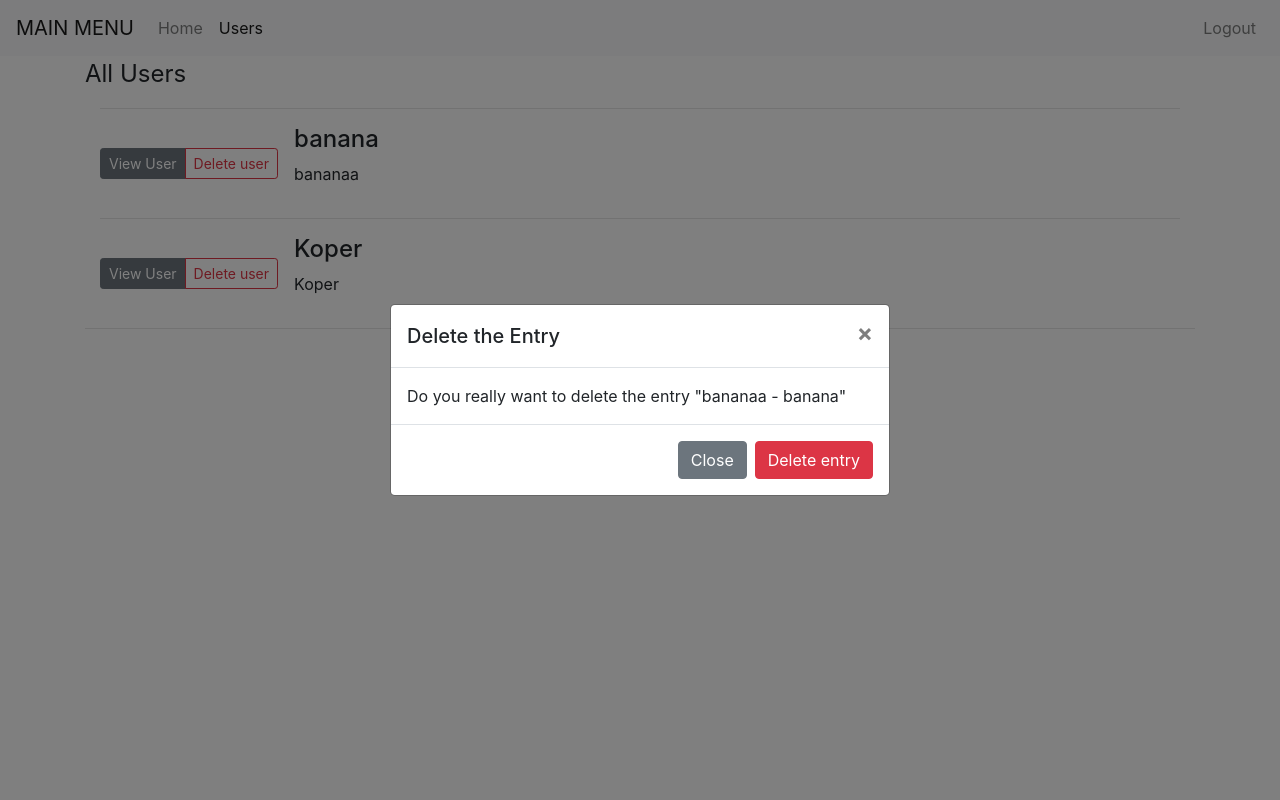
After one commit to Charckle/Svetovid, a Flask app: page /admin/all_users/ in a window 1280 px wide, after a click on "Delete user". The commit adds this page. Run offline with Flask 2, Linux system fonts and the light colour scheme; a user stored in the database is signed in; data comes from the database, SQL or seed files in the repository; both versions use the stored data as it was after the commit; parts of the project's set-up code (start-up, migrations or seed data) failed here and were passed over; some libraries are stand-ins or nearby versions.

Commit message:
new template

```diff
--- a/app/__init__.py
+++ b/app/__init__.py
@@ -4,11 +4,16 @@ from flask import Flask, render_template
 # Import SQLAlchemy
 from flask_sqlalchemy import SQLAlchemy
 
+from flaskext.markdown import Markdown
+
+
 # Define the WSGI application object
 app = Flask(__name__)
 
 # Configurations
 app.config.from_object("config.DevelopmentConfig")
+
+Markdown(app)
 
 # Define the database object which is imported
 # by modules and controllers
--- a/app/main_page_module/controllers.py
+++ b/app/main_page_module/controllers.py
@@ -1,25 +1,113 @@
 # Import flask dependencies
 from flask import Blueprint, request, render_template, \
-                  flash, g, session, redirect, url_for
+                  flash, g, session, redirect, url_for, jsonify
 # Import the database object from the main app module
 from app import db
 
 # Import module forms
-from app.main_page_module.forms import LoginForm, RegisterForm
+from app.main_page_module.forms import LoginForm, RegisterForm, EditUserForm
 
 # Import module models (i.e. User)
 from app.main_page_module.models import User
+#import os
+import re
+import os
 
 
 # Define the blueprint: 'auth', set its url prefix: app.url/auth
 main_page_module = Blueprint('main_page_module', __name__, url_prefix='/')
 
+#login check
+def check_login():
+    if "user_id" not in session:
+        return True
+
 
 # Set the route and accepted methods
 @main_page_module.route('/', methods=['GET', 'POST'])
 def index():
+    if check_login(): return redirect(url_for("main_page_module.login"))
 
     return render_template("main_page_module/index.html")
+
+@main_page_module.route('/admin/all_users/')
+def all_users():
+    if check_login(): return redirect(url_for("main_page_module.login"))
+
+    users = User.query.all()
+
+    return render_template("main_page_module/admin/all_users.html", users=users)
+
+
+@main_page_module.route('/admin/view_user/<user_id>')
+def view_user(user_id):
+    if check_login(): return redirect(url_for("main_page_module.login"))
+
+    user = User.query.filter_by(id=user_id).first()
+
+    if not user:
+        flash('User does not exist.', 'error')
+
+        return redirect(url_for("main_page_module.all_users"))
+
+    form = EditUserForm()
+    form.process(obj=user)
+
+
+    return render_template("main_page_module/admin/view_user.html", form=form, user=user)
+
+@main_page_module.route('/admin/modify_user/', methods=['POST'])
+def modify_user():
+    if check_login(): return redirect(url_for("main_page_module.login"))
+
+    form = EditUserForm(request.form)
+
+    if form.validate_on_submit():
+        user = User.query.filter_by(id=form.id.data).first()
+
+        if not user:
+            flash('User does not exist.', 'error')
+
+            return redirect(url_for("main_page_module.all_users"))
+
+        else:
+            user.name =  form.name.data
+            user.email =  form.email.data
+            if form.password.data != "":
+                user.set_password(form.password.data)
+
+            db.session.commit()
+
+        flash('User successfully Eddited!', 'success')
+
+        return redirect(url_for("main_page_module.view_user", user_id=form.id.data, form=form))
+
+    flash('Invalid data.', 'error')
+
+    return redirect(url_for("main_page_module.all_users"))
+
+
+@main_page_module.route('/admin/delete/', methods=['POST'])
+def delete_user():
+    if check_login(): return redirect(url_for("main_page_module.login"))
+
+    user_id = request.form["id"]
+
+    user = User.query.filter_by(id=user_id).first()
+
+    if not user:
+        flash('User does not exist.', 'error')
+
+        return redirect(url_for("main_page_module.all_users"))
+
+    else:
+        db.session.delete(user)
+        db.session.commit()
+
+        flash(f'User {user.name} - {user.username} successfully deleted.', 'success')
+
+        return redirect(url_for("main_page_module.all_users"))
+
 
 # Set the route and accepted methods
 @main_page_module.route('/login/', methods=['GET', 'POST'])
@@ -27,6 +115,8 @@ def login():
 
     # If sign in form is submitted
     form = LoginForm(request.form)
+
+
 
     # Verify the sign in form
     if form.validate_on_submit():
@@ -38,6 +128,10 @@ def login():
         if user and user.check_password(form.password.data):
 
             session['user_id'] = user.id
+
+            #set permanent login, if selected
+            if form.remember.data == True:
+                session.permanent = True
 
             flash('Welcome %s' % user.name, 'success')
 
@@ -52,10 +146,10 @@ def login():
     except:
         return render_template("main_page_module/auth/login.html", form=form)
 
-
 @main_page_module.route('/logout/')
 def logout():
     session.pop("user_id", None)
+    session.permanent = False
 
     flash('You have been logged out. Have a nice day!', 'success')
 
@@ -66,7 +160,7 @@ def logout():
 def register():
     #insert check, if the user is already logged in
     form = RegisterForm(request.form)
-    print(form.username.data)
+
     if form.validate_on_submit():
         user = User(username=form.username.data, email=form.email.data, password = form.password.data)
         user.set_password(form.password.data)
--- /dev/null
+++ b/app/templates/main_page_module/admin/all_users.html
@@ -0,0 +1,79 @@
+{% extends "main_page_module/base.html" %}
+
+{% block extraheader %}
+{% endblock extraheader  %}
+
+{% block nav_all_users %}active{% endblock nav_all_users %}
+
+
+{% block flashes %}
+  {% with messages = get_flashed_messages(with_categories=true) %}
+    {% if messages %}
+      <div>
+        {% for category, message in messages %}
+          {% if category == "error" %}
+            <div class="alert alert-danger" role="alert">
+              {{ message }}
+            </div>
+          {% else %}
+            <div class="alert alert-success" role="alert">
+              {{ message }}
+            </div>
+          {% endif %}
+        {% endfor %}
+      </div>
+      <br>
+    {% endif %}
+  {% endwith %}
+{% endblock flashes %}
+
+
+{% block content%}
+
+<legend>All Users</legend>
+
+<div id="all_users" class="container">
+  {% for i in users%}
+  <hr>
+  <div class="media">
+      <div class="btn-group btn-group-sm align-self-center mr-3" role="group" aria-label="...">
+        <a href="{{ url_for('main_page_module.view_user', user_id=i.id) }}" class="btn btn-secondary" role="button">View User</a>
+        <button type="button" class="btn btn-outline-danger" data-toggle="modal" data-target="#{{ 'for_modal' ~ i.id }}">Delete user</button>
+      </div>
+    <div class="media-body">
+      <h4 class="mt-0">{{ i.username }}</h4>
+      <p>{{ i.name }}</p>
+    </div>
+  </div>
+
+  <!-- Modal -->
+  <div class="modal fade" id="{{ 'for_modal' ~ i.id }}" tabindex="-1" role="dialog" aria-labelledby="{{ i.id ~ 'for_modaltext' }}" aria-hidden="true">
+    <div class="modal-dialog modal-dialog-centered" role="document">
+      <div class="modal-content">
+        <div class="modal-header">
+          <h5 class="modal-title" id="{{ i.id~'for_modaltext' }}">Delete the Entry</h5>
+          <button type="button" class="close" data-dismiss="modal" aria-label="Close">
+            <span aria-hidden="true">&times;</span>
+          </button>
+        </div>
+        <div class="modal-body">
+          Do you really want to delete the entry "{{ i.name }} - {{ i.username }}"
+        </div>
+        <div class="modal-footer">
+          <button type="button" class="btn btn-secondary" data-dismiss="modal">Close</button>
+
+          <form method="POST" action="{{ url_for('main_page_module.delete_user') }}" accept-charset="UTF-8" role="form">
+            <input type="hidden" id="id" name="id" value="{{ i.id }}">
+            <button type="submit" class="btn btn-danger">Delete entry</button>
+          </form>
+        </div>
+      </div>
+    </div>
+  </div>
+
+  {% endfor %}
+</div>
+
+<hr>
+
+{% endblock content %}
--- a/app/templates/main_page_module/base.html
+++ b/app/templates/main_page_module/base.html
@@ -7,15 +7,16 @@
 
     <!-- Bootstrap CSS -->
     <link rel="stylesheet" href="https://stackpath.bootstrapcdn.com/bootstrap/4.4.1/css/bootstrap.min.css" integrity="sha384-Vkoo8x4CGsO3+Hhxv8T/Q5PaXtkKtu6ug5TOeNV6gBiFeWPGFN9MuhOf23Q9Ifjh" crossorigin="anonymous">
+    <style>
 
+    </style>
     {% block extraheader %}
     {% endblock extraheader %}
 
-    <title>Svetovid</title>
+    <title>Multiple Model TemplateF</title>
   </head>
 
   <body>
-
         <nav class="navbar navbar-expand-lg navbar-light bg-light">
             <a class="navbar-brand" href="{{ url_for('main_page_module.index') }}">MAIN MENU</a>
             <button class="navbar-toggler" type="button" data-toggle="collapse" data-target="#navbarSupportedContent" aria-controls="navbarSupportedContent" aria-expanded="false" aria-label="Toggle navigation">
@@ -28,21 +29,30 @@
                     <li class="nav-item {% block nav_index %}{% endblock nav_index %}">
                         <a class="nav-link" href="{{ url_for('main_page_module.index') }}">Home </a>
                     </li>
+                    <li class="nav-item {% block nav_all_users %}{% endblock nav_all_users %}">
+                        <a class="nav-link" href="{{ url_for('main_page_module.all_users') }}">Users </a>
+                    </li>
 
-                    {% block nav_login_out %}
-                    {% endblock nav_login_out %}
                 </ul>
-                <form class="form-inline my-2 my-lg-0">
-                <input class="form-control mr-sm-2" type="search" placeholder="Search" aria-label="Search">
-                <button class="btn btn-outline-success my-2 my-sm-0" type="submit">Search</button>
-                </form>
+                <ul class="navbar-nav ml-auto">
+                    {% if session['user_id'] %}
+                        <li class="nav-item">
+                        <a class="nav-link" href="{{ url_for('main_page_module.logout') }}">Logout </a>
+                        </li>
+                    {% else %}
+                        <li class="nav-item">
+                        <a class="nav-link" href="{{ url_for('main_page_module.login') }}">Login </a>
+                        </li>
+                    {% endif %}
+                </ul>
+
             </div>
         </nav>
 
     {% block flashes %}
     {% endblock %}
 
-    <div class="container-fluid">
+    <div class="container" style="background-color: rgb(255, 255, 255)">
         {% block content %}
         {% endblock %}
     </div>
@@ -50,7 +60,7 @@
 
     <!-- Optional JavaScript -->
     <!-- jQuery first, then Popper.js, then Bootstrap JS -->
-    <script src="https://code.jquery.com/jquery-3.4.1.slim.min.js" integrity="sha384-J6qa4849blE2+poT4WnyKhv5vZF5SrPo0iEjwBvKU7imGFAV0wwj1yYfoRSJoZ+n" crossorigin="anonymous"></script>
+    <script src="https://code.jquery.com/jquery-3.4.1.min.js" integrity="sha256-CSXorXvZcTkaix6Yvo6HppcZGetbYMGWSFlBw8HfCJo=" crossorigin="anonymous"></script>
     <script src="https://cdn.jsdelivr.net/npm/popper.js@1.16.0/dist/umd/popper.min.js" integrity="sha384-Q6E9RHvbIyZFJoft+2mJbHaEWldlvI9IOYy5n3zV9zzTtmI3UksdQRVvoxMfooAo" crossorigin="anonymous"></script>
     <script src="https://stackpath.bootstrapcdn.com/bootstrap/4.4.1/js/bootstrap.min.js" integrity="sha384-wfSDF2E50Y2D1uUdj0O3uMBJnjuUD4Ih7YwaYd1iqfktj0Uod8GCExl3Og8ifwB6" crossorigin="anonymous"></script>
   </body>
```
Also changed, not shown: app/main_page_module/forms.py (+13 -4 lines), app/templates/404.html (added, +31 -0 lines), app/templates/main_page_module/admin/view_user.html (renamed from app/templates/main_page_module/suggestion_add.html, +25 -28 lines), app/templates/main_page_module/auth/login.html (+37 -36 lines), app/templates/main_page_module/auth/register.html (+0 -12 lines), app/templates/main_page_module/index.html (+2 -13 lines), app/main_page_module/models.py (line endings or trailing spaces), app/static/background_1.png (added), app/users.sqlite3.
